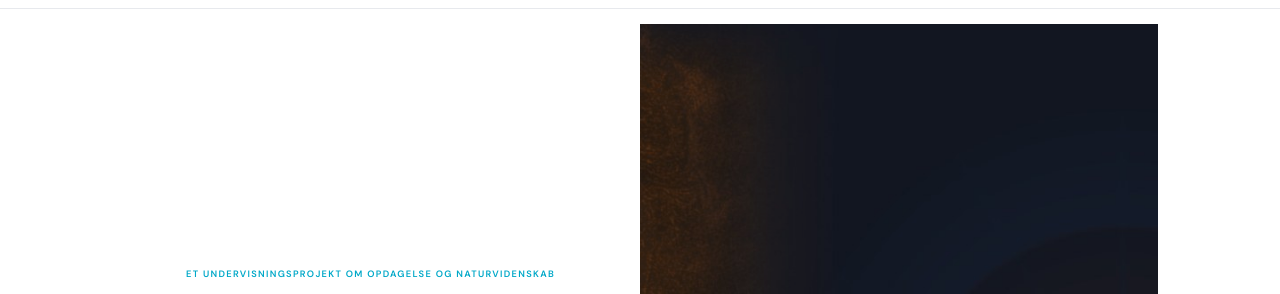
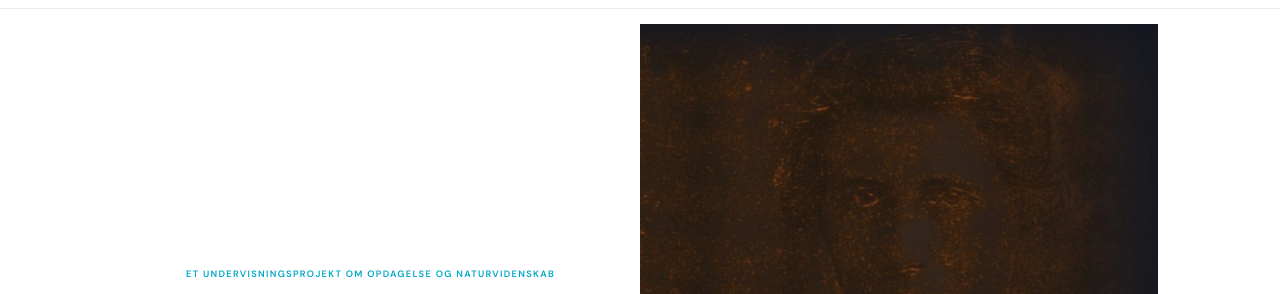
Before and after one commit to geovidenskab/komtilkernen-web, a website: page index.html in a window 1280 px wide. Shown: the part 56-350 px from the top of the page. Drawn offline with Linux system fonts and the light colour scheme.

Commit message:
Fix hero image crop — vis Inge Lehmanns portræt i stedet for seismogram
Co-Authored-By: Claude Sonnet 4.6 <noreply@anthropic.com>

```diff
--- a/index.html
+++ b/index.html
@@ -92,7 +92,7 @@
   }
   .hero-image-col img {
     position: absolute; inset: 0; width: 100%; height: 100%;
-    object-fit: cover; object-position: center 20%;
+    object-fit: cover; object-position: left center;
     opacity: .95;
   }
   .hero-eyebrow {
```
